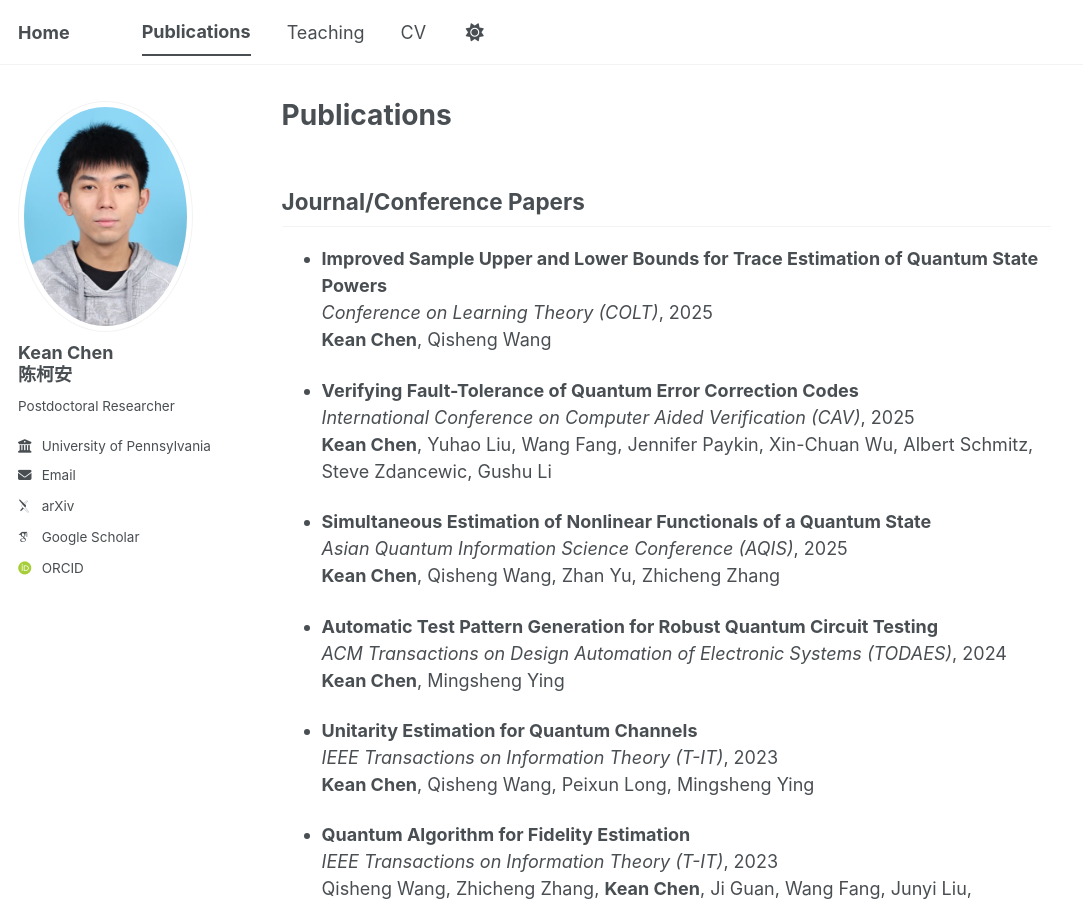
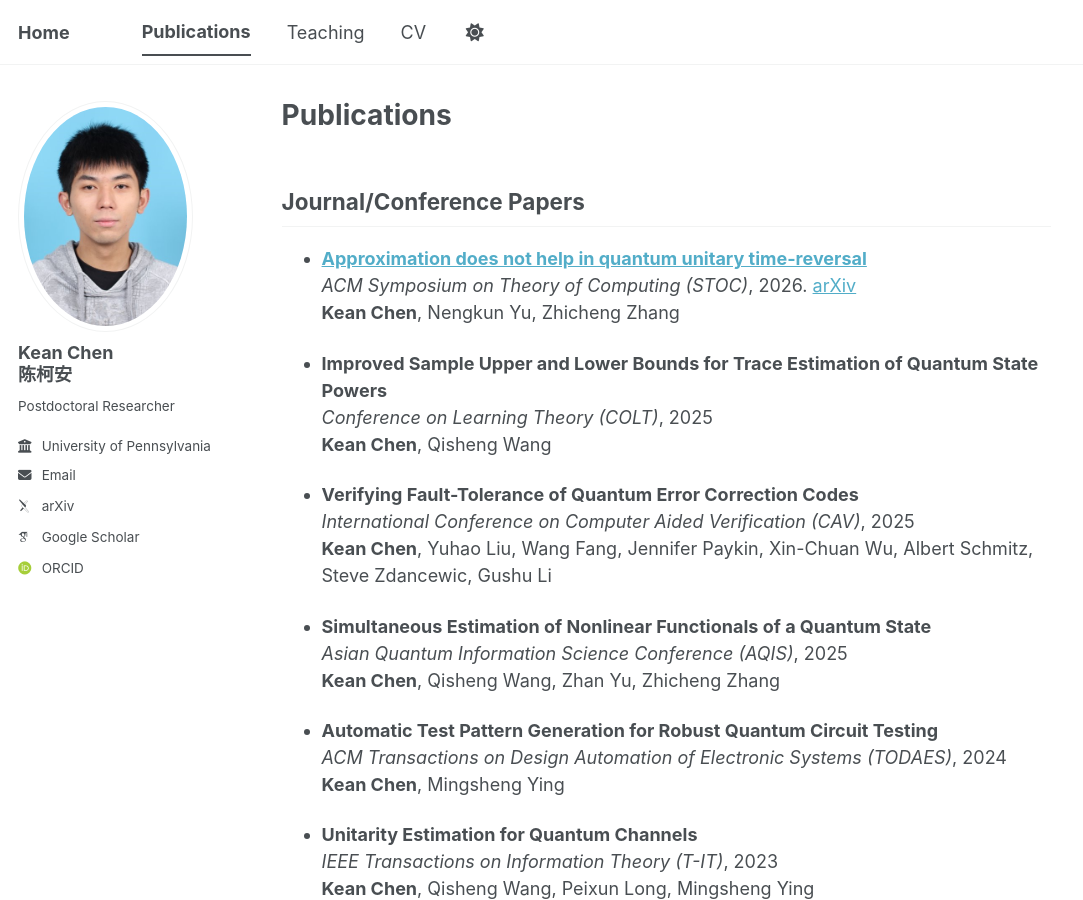
Before and after one commit to cccorn/cccorn.github.io, a Jekyll site: the page built from _pages/publications.md, in a window 1280 px wide and 900 px high. Shown: the whole window, without its empty margins (0-1083 px from the left). Built offline with Jekyll 4.4.1, drawn with Linux system fonts in a browser that asks for light colours; some web fonts are replaced; a script bundle is joined from its source files by our own code; library files that are not in the unit come from our copies; some of the changed text lies outside the part shown.

Commit message:
Update publications.md

```diff
--- a/_pages/publications.md
+++ b/_pages/publications.md
@@ -6,6 +6,10 @@ author_profile: true
 ---
 
 ## Journal/Conference Papers
+
+- **[Approximation does not help in quantum unitary time-reversal](papers/Approximation_does_not_help_in_quantum_unitary_time_reversal.pdf)**
+*ACM Symposium on Theory of Computing (STOC)*, 2026. [arXiv](https://arxiv.org/abs/2507.05736)
+**Kean Chen**, Nengkun Yu, Zhicheng Zhang
 
 - **Improved Sample Upper and Lower Bounds for Trace Estimation of Quantum State Powers**
 *Conference on Learning Theory (COLT)*, 2025
```
Also changed, not shown: other parts of _pages/publications.md (+0 -4 lines).
